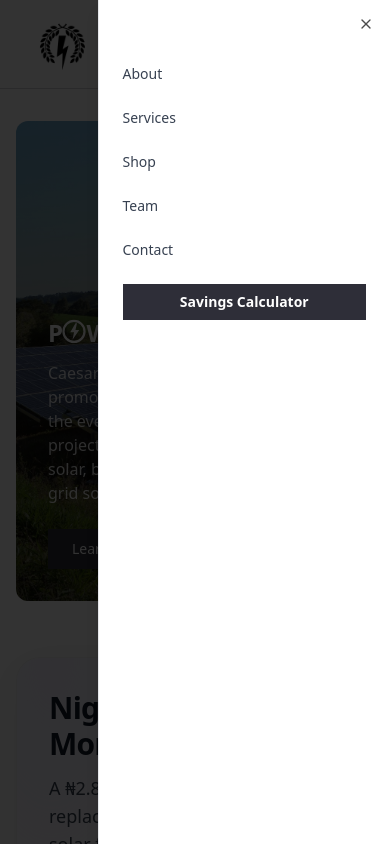
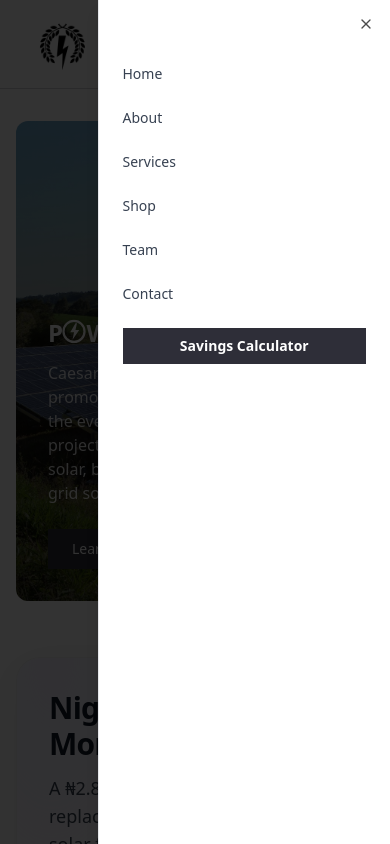
Before and after one commit to Mbarachi/caesarsgroup, a React (Create React App) app: page / in a window 390 px wide. Both pictures are taken after a click on the button 340 px from the left and 44 px from the top of the page. Shown: the top 844 px of the page. Built offline with nearby package versions, Linux system fonts and the light colour scheme.

Commit message:
Added the Home nav item to Mobile view

```diff
--- a/package.json
+++ b/package.json
@@ -2,7 +2,7 @@
   "name": "caesars",
   "version": "0.1.0",
   "private": true,
-  "homepage": "https://Mbarachi.github.io/caesarsgroup",
+  "homepage": ".",
   "dependencies": {
     "@formspree/react": "^3.0.0",
     "@radix-ui/react-dialog": "^1.1.15",
--- a/src/components/Header.tsx
+++ b/src/components/Header.tsx
@@ -58,6 +58,7 @@ const Header = () => {
           <SheetContent side="right" open={open} className="bg-white dark:bg-background-dark">
             <div className="flex flex-col gap-6 mt-10">
               {[
+                { label: "Home", to: "/" },
                 { label: "About", to: "/about" },
                 { label: "Services", to: "/services" },
                 { label: "Shop", to: "/shop" },
```
Also changed, not shown: 1 other file (tests, documents, lock files or other folders).
